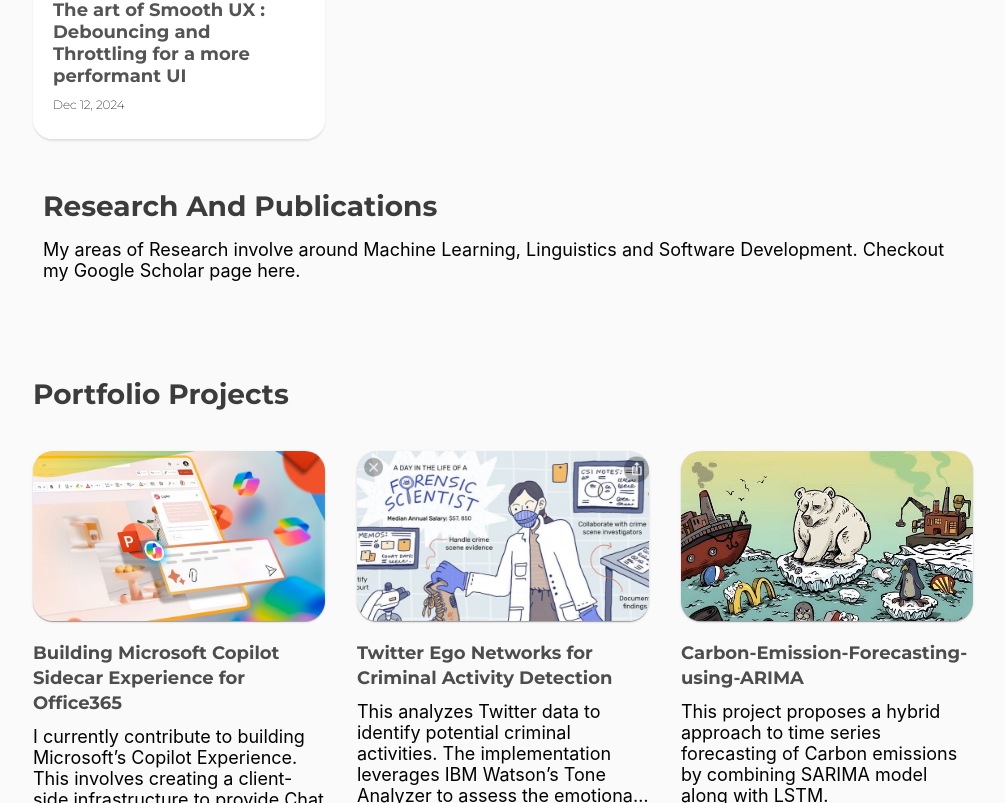
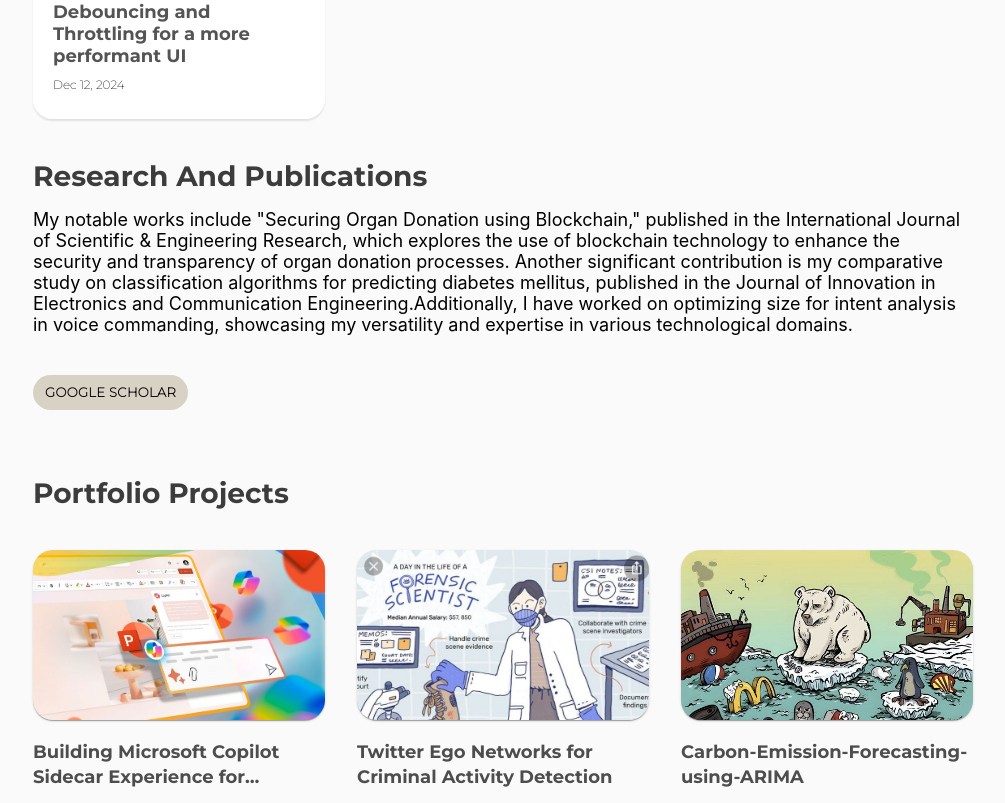
Before and after one commit to abhirupa-tech/Portfolio-blog-with-Next-Js, a React (Create React App) app: page / in a window 1280 px wide. Shown: the part 1557-2360 px from the top of the page, without its empty margins (137-1142 px from the left). Built offline with nearby package versions, Linux system fonts and the light colour scheme.

Commit message:
Minor changes

```diff
--- a/src/components/GenericTextSection/GenericTextSection.styles.ts
+++ b/src/components/GenericTextSection/GenericTextSection.styles.ts
@@ -3,7 +3,7 @@ import { styled } from '@mui/material/styles';
 
 // Define your styled components using MUI's styled utility
 export const Root = styled('div')(({ theme }) => ({
-  padding: '30px',
+  padding: '20px',
   maxWidth: '100%',
   [theme.breakpoints.between('sm', 'md')]: {
     textAlign: 'left',
--- a/src/components/PortfolioProjects/PortfolioProjects.styles.ts
+++ b/src/components/PortfolioProjects/PortfolioProjects.styles.ts
@@ -42,7 +42,7 @@ export const BlogCardHeader = styled(Box)(({ theme }) => ({
     display: '-webkit-box',
     overflow: 'hidden',
     WebkitBoxOrient: 'vertical',
-    WebkitLineClamp: 3,
+    WebkitLineClamp: 2,
     lineHeight: '25px',
     color: '#4d4d4d',
     [theme.breakpoints.between('sm', 'md')]: {
@@ -61,7 +61,7 @@ export const BlogCardDescription = styled(Box)(({ theme }) => ({
     display: '-webkit-box',
     overflow: 'hidden',
     WebkitBoxOrient: 'vertical',
-    WebkitLineClamp: 5,
+    WebkitLineClamp: 4,
     trimEnd: true,
 
     [theme.breakpoints.between('sm', 'md')]: {
--- a/src/constants.ts
+++ b/src/constants.ts
@@ -12,7 +12,9 @@ export const COMMUNITY_SECTION_HEADER = "Join the Community!";
 export const COMMUNITY_SECTION_TEXT="Join my Community to get Free and Quick Access to everything Tech and Travel. Contribute and get Benefited at the Same Time. Follow me on Instagram and Linkedin!."
 
 export const RESEARCH_SECTION_HEADER = "Research And Publications";
-export const RESEARCH_SECTION_TEXT="My areas of Research involve around Machine Learning, Linguistics and Software Development. Checkout my Google Scholar page here."
+export const RESEARCH_SECTION_TEXT=`My notable works include "Securing Organ Donation using Blockchain," published in the International Journal of Scientific & Engineering Research, which explores the use of blockchain technology to enhance the security and transparency of organ donation processes.
+
+Another significant contribution is my comparative study on classification algorithms for predicting diabetes mellitus, published in the Journal of Innovation in Electronics and Communication Engineering.Additionally, I have worked on optimizing size for intent analysis in voice commanding, showcasing my versatility and expertise in various technological domains.`;
 
 export const reviews : CustomerReviewCard[] =[
     {
--- a/src/pages/HomePageBlog/HomePage.tsx
+++ b/src/pages/HomePageBlog/HomePage.tsx
@@ -35,7 +35,7 @@ const IntroductionSection: React.FC<{}> = () => {
       <CustomerReviews/>
       <GenericTextSection header={MENTORSHIP_HEADER} text={MENTORSHIP_ABOUT} shouldShowButton={true} buttonRedirectionLink = "https://topmate.io/abhirupa_mitra" buttonText="Book A Meeting" />
       <BlogCards {...blogs}/>
-      <GenericTextSection header={RESEARCH_SECTION_HEADER} text={RESEARCH_SECTION_TEXT} shouldShowButton={false}  />
+      <GenericTextSection header={RESEARCH_SECTION_HEADER} text={RESEARCH_SECTION_TEXT} shouldShowButton={true} buttonRedirectionLink = "https://scholar.google.com/citations?hl=en&view_op=list_works&gmla=AFix5MawdjIyzAYALo_erdHATODxtPGN2Qs1B87Y0gvAiSsHZjFKSGRzcRJ9f9od_z4cHdJFOlv6VY6kwllBon1z4pMr&user=grkaFE8AAAAJ" buttonText="Google Scholar"  />
       <PortfolioProjects {...projects}/>
       <GenericTextSection header={COMMUNITY_SECTION_HEADER} text={COMMUNITY_SECTION_TEXT} shouldShowButton={false}  />
 
```
Also changed, not shown: 15 other files (tests, documents, lock files or other folders).
